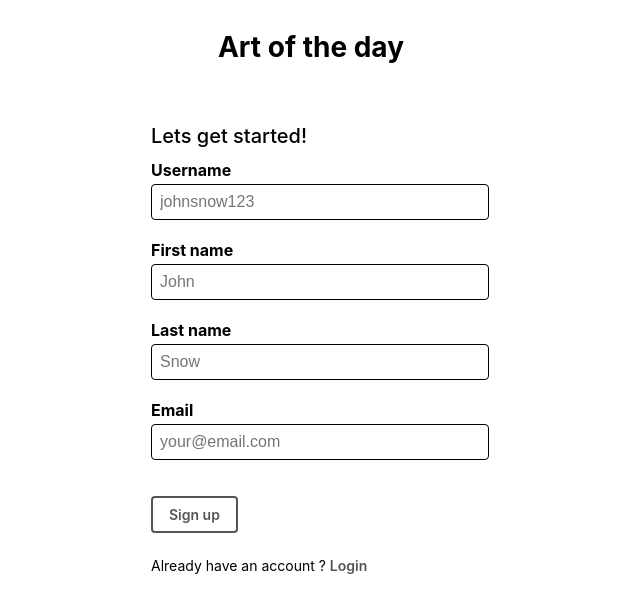
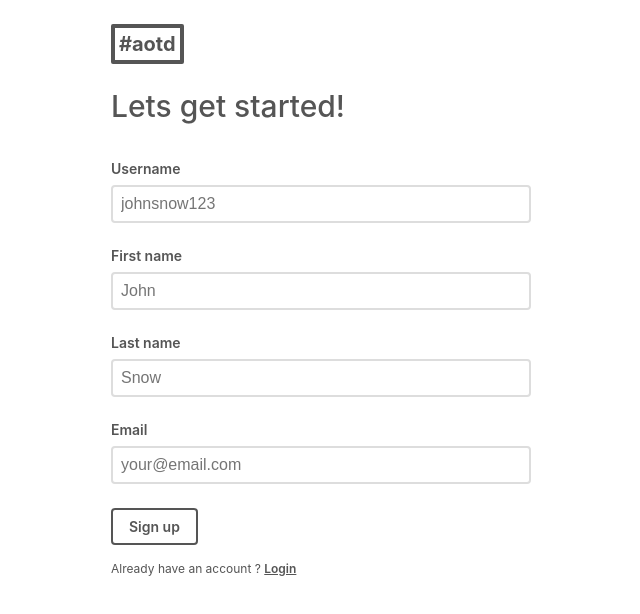
Before and after one commit to nishantdania/aotd-web, a React app: page /signup in a window 1280 px wide. Shown: the top 614 px of the page, without its empty margins (329-969 px from the left). Built offline with nearby package versions, Linux system fonts and the light colour scheme; no server answers.

Commit message:
signupform design update

```diff
--- a/src/components/Buttons/TransparentButton/transparentButton.css
+++ b/src/components/Buttons/TransparentButton/transparentButton.css
@@ -15,3 +15,8 @@
   color: #000 !important;
   border-color: #000;
 }
+
+.button:focus {
+  outline: 2px solid #ddd;
+  outline-offset: 2px;
+}
--- a/src/components/Inputs/GenericInput/genericInput.css
+++ b/src/components/Inputs/GenericInput/genericInput.css
@@ -3,19 +3,25 @@
 }
 
 .label {
-  font-weight: 700;
+  color: #555;
+  font-weight: 600;
+  font-size: 14px;
 }
 
 .input {
+  margin: 8px auto;
+  border: 2px solid #ddd;
+  color: #555;
   width: 100%;
   outline: none;
-  margin: 4px 0;
   font-size: 16px;
   padding: 8px 8px;
-  border: 0 0 1px 0 slateblue;
   border-radius: 4px;
   box-shadow: none;
-  border: 1px solid;
+}
+
+.input:focus {
+  border: 2px solid #888;
 }
 
 .link {
--- a/src/components/Signup/signup.css
+++ b/src/components/Signup/signup.css
@@ -1,36 +1,49 @@
 .outer {
-  max-width: 320px;
+  color: #555;
+  font-weight: 600;
+  font-size: 24px;
+  padding: 24px 0;
+  max-width: 400px;
   margin: auto;
+  width: 90%;
 }
+
 .logo {
-  text-align: center;
   text-decoration: none;
-  color: #000;
-  font-weight: 400;
-  font-size: 14px;
-  padding: 30px 0;
-  display: block;
+  font-weight: bold;
+  border: 4px solid;
+  padding: 4px;
+  border-radius: 2px;
+  display: inline-block;
+  font-size: 10px;
 }
+
 .outer h2 {
-  padding: 30px 0 0px 0;
+  padding: 24px 0 24px 0;
   font-weight: 500;
-  font-size: 20px;
+  font-size: 30px;
 }
+
 .outer h3 {
   padding: 4px 0 0px 0;
   font-weight: 500;
   font-size: 16px;
 }
+
 .outer form {
 
 }
+
 .button {
-  margin: 24px 0;
+  margin: 8px 0 16px 0;
   font-size: 14px;
 }
+
 .other{
-  font-size: 14px;
+  font-size: 12px;
+  font-weight: 400;
 }
+
 .other span {
-  font-weight: 700;
+  text-decoration: underline;
 }
--- a/src/components/Signup/signup.js
+++ b/src/components/Signup/signup.js
@@ -37,7 +37,7 @@ class Signup extends Component {
   render () {
     return <div className={cx(styles['outer'])}>
       <Link to='/' className={cx(styles['logo'])} >
-        <h1>Art of the day</h1>
+        <h1>#aotd</h1>
       </Link>
       <h2>
         Lets get started!
--- a/src/index.css
+++ b/src/index.css
@@ -28,6 +28,10 @@ a:hover {
   color: #000;
 }
 
+a:focus {
+  outline: 2px solid #ddd;
+  outline-offset: 2px;
+}
 /* HTML5 display-role reset for older browsers */
 article, aside, details, figcaption, figure,
   footer, header, hgroup, menu, nav, section {
```
